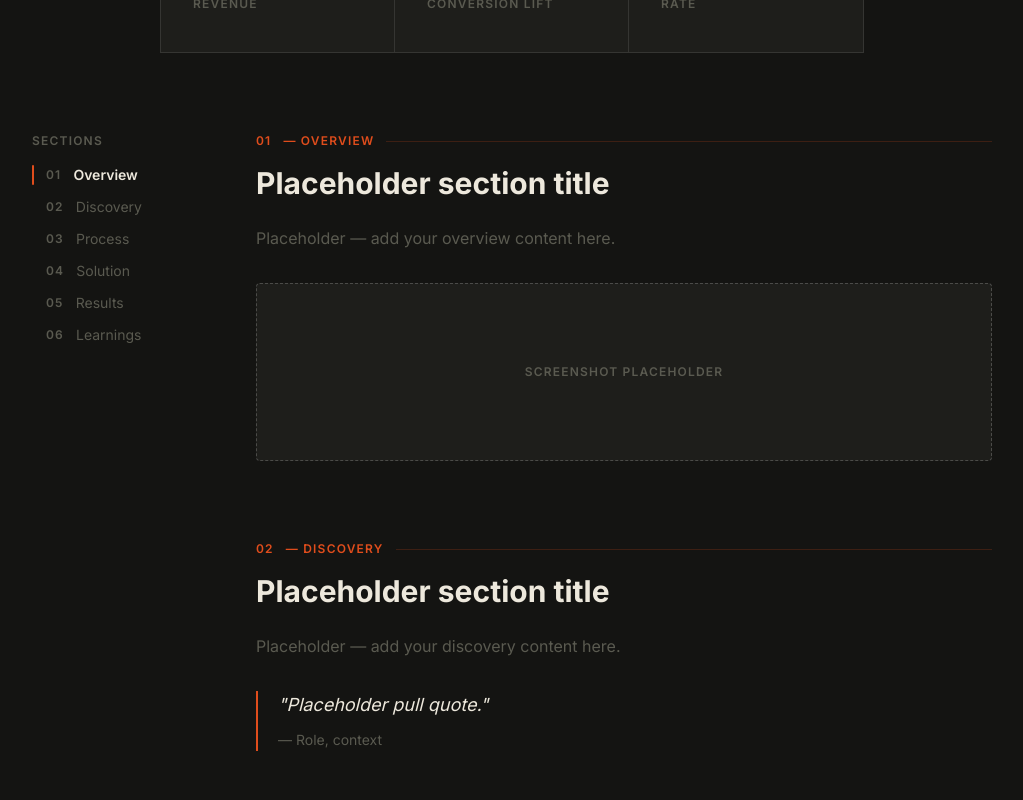
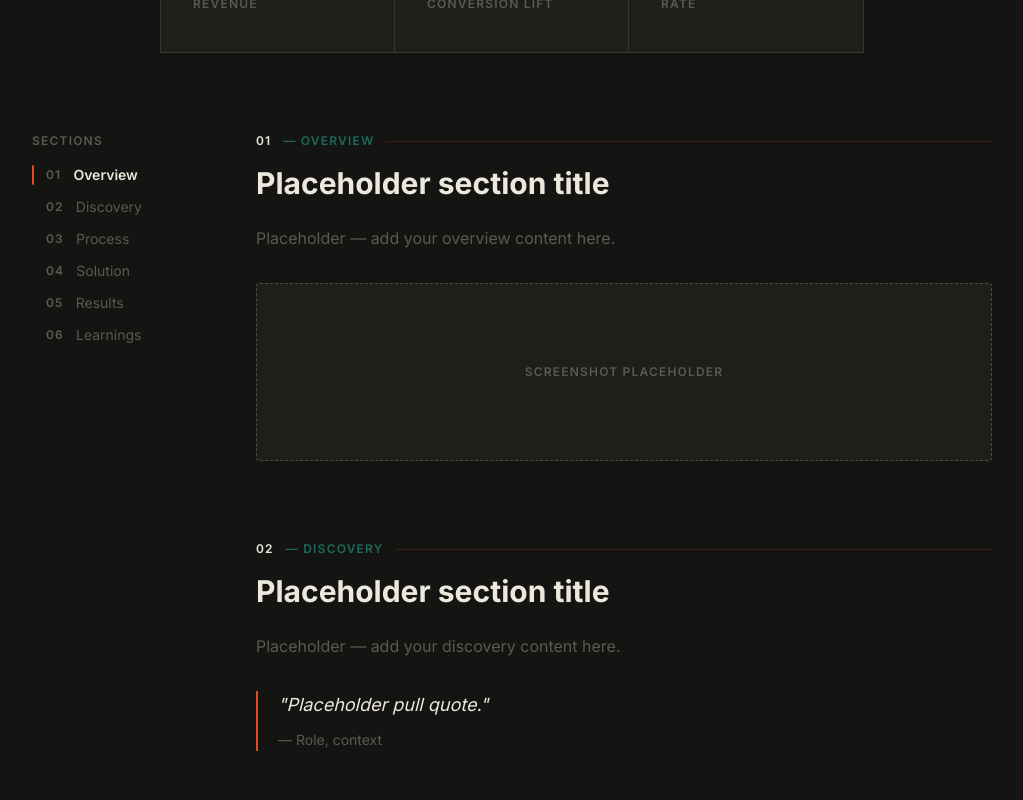
Before and after one commit to kbnewyen/kien-portfolio, a Next.js app: page /ecapital-checkout in a window 1280 px wide. Shown: the part 860-1660 px from the top of the page, without its empty margins (128-1151 px from the left). Built offline with nearby package versions, Linux system fonts and the light colour scheme.

Commit message:
update case study section label color

```diff
--- a/components/CaseStudyLayout.tsx
+++ b/components/CaseStudyLayout.tsx
@@ -132,10 +132,10 @@ export default function CaseStudyLayout({ cs }: { cs: CaseStudy }) {
               >
                 {/* Section label */}
                 <div className="flex items-center gap-3 mb-4">
-                  <span className="text-xs font-semibold tracking-widest" style={{ color: "#E04D1C" }}>
+                  <span className="text-xs font-semibold tracking-widest" style={{ color: "1A6B5A" }}>
                     {section.number}
                   </span>
-                  <span className="text-xs font-semibold tracking-widest uppercase" style={{ color: "#E04D1C" }}>
+                  <span className="text-xs font-semibold tracking-widest uppercase" style={{ color: "#1A6B5A" }}>
                     — {section.title}
                   </span>
                   <div className="flex-1 h-px" style={{ backgroundColor: "#E04D1C", opacity: 0.2 }} />
```
Also changed, not shown: next.config.mjs (line endings or trailing spaces).
